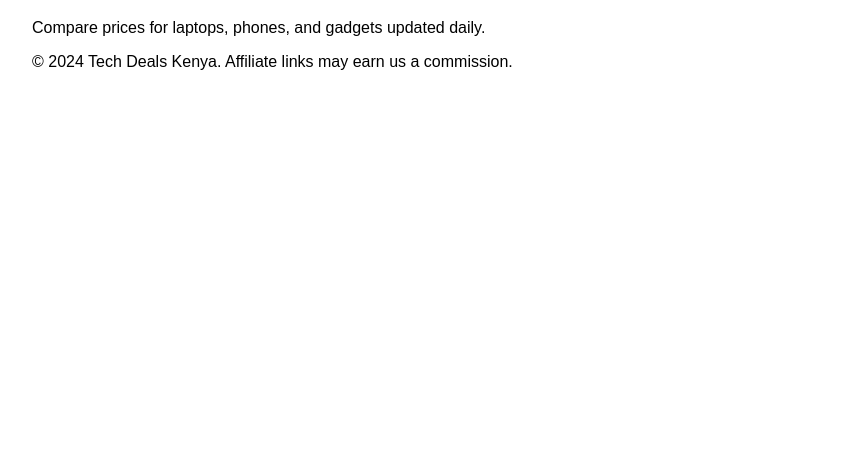
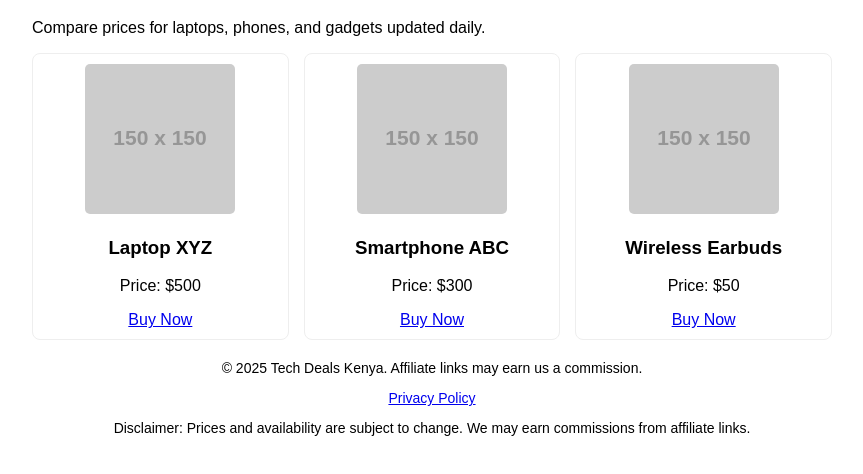
Before and after one commit to SimonDouglas-bit/tech-deals-kenya, a plain HTML site: page index.html in a window 1280 px wide. Shown: the part 82-556 px from the top of the page, without its empty margins (208-1071 px from the left). Drawn offline with Linux system fonts and the light colour scheme; placeholder pictures from the web are drawn by us.

Commit message:
Update index.html

```diff
--- a/index.html
+++ b/index.html
@@ -1,19 +1,51 @@
 <!DOCTYPE html>
-<html>
+<html lang="en">
 <head>
+    <meta charset="UTF-8">
+    <meta name="viewport" content="width=device-width, initial-scale=1.0">
     <title>Tech Deals Kenya</title>
     <meta name="description" content="Find the best deals on laptops, phones, and gadgets in Kenya. Compare prices from eBay, AliExpress, and more.">
     <style>
         body { font-family: Arial, sans-serif; max-width: 800px; margin: 0 auto; padding: 20px; }
-        .product { border-bottom: 1px solid #eee; padding: 10px; }
+        .product-container { display: grid; grid-template-columns: repeat(auto-fit, minmax(200px, 1fr)); gap: 15px; }
+        .product { border: 1px solid #eee; padding: 10px; border-radius: 8px; text-align: center; }
+        .product img { max-width: 100%; height: auto; border-radius: 5px; }
+        .footer { margin-top: 20px; font-size: 14px; text-align: center; }
     </style>
 </head>
 <body>
     <h1>Best Tech Deals in Kenya 🇰🇪</h1>
     <p>Compare prices for laptops, phones, and gadgets updated daily.</p>
-    <div id="products">
-        <!-- Products will be added here later -->
+
+    <div id="products" class="product-container">
+        <!-- Products will be added dynamically -->
     </div>
-    <p>© 2024 Tech Deals Kenya. Affiliate links may earn us a commission.</p>
+
+    <div class="footer">
+        <p>© 2025 Tech Deals Kenya. Affiliate links may earn us a commission.</p>
+        <p><a href="https://www.termsfeed.com/live/8de314e2-346f-4b64-879d-42dfe2992b9b" target="_blank">Privacy Policy</a></p>
+        <p>Disclaimer: Prices and availability are subject to change. We may earn commissions from affiliate links.</p>
+    </div>
+
+    <script>
+        const products = [
+            { name: "Laptop XYZ", price: "$500", img: "https://via.placeholder.com/150", link: "#" },
+            { name: "Smartphone ABC", price: "$300", img: "https://via.placeholder.com/150", link: "#" },
+            { name: "Wireless Earbuds", price: "$50", img: "https://via.placeholder.com/150", link: "#" }
+        ];
+
+        const productsContainer = document.getElementById("products");
+        products.forEach(product => {
+            const productDiv = document.createElement("div");
+            productDiv.classList.add("product");
+            productDiv.innerHTML = `
+                <img src="${product.img}" alt="${product.name}">
+                <h3>${product.name}</h3>
+                <p>Price: ${product.price}</p>
+                <a href="${product.link}" target="_blank">Buy Now</a>
+            `;
+            productsContainer.appendChild(productDiv);
+        });
+    </script>
 </body>
 </html>
```
